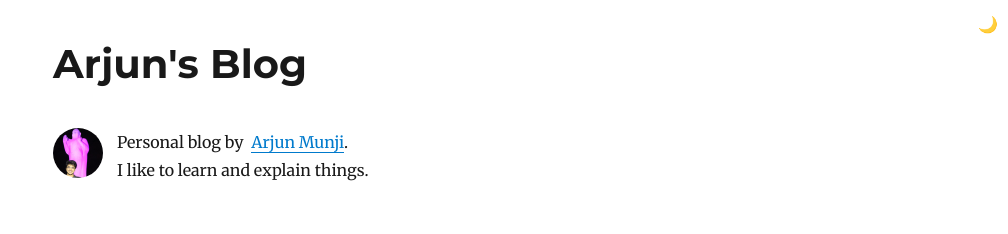
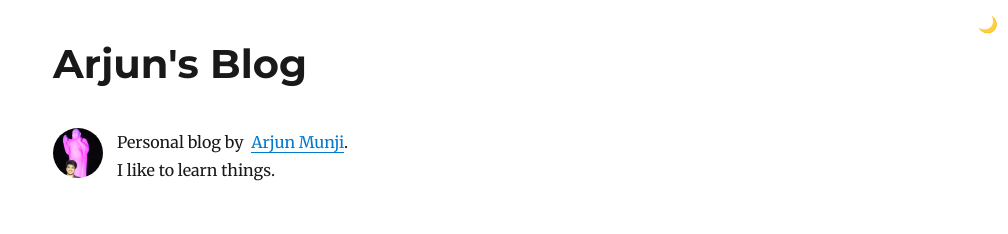
Before and after one commit to arjunnn/blog, a Gatsby site: page / in a window 1280 px wide. Shown: the top 234 px of the page, without its empty margins (272-1280 px from the left). Built offline with nearby package versions, Linux system fonts and the light colour scheme; Gatsby itself is replaced by a stand-in of ours; some packages are replaced by stand-ins of ours.

Commit message:
Update Bio.js

```diff
--- a/src/components/Bio.js
+++ b/src/components/Bio.js
@@ -33,7 +33,7 @@ function Bio() {
                 {author}
               </a>. <br />
               {` `}
-              I like to learn and explain things.
+              I like to learn things.
               {/* < */}
             </p>
           </div>
```
